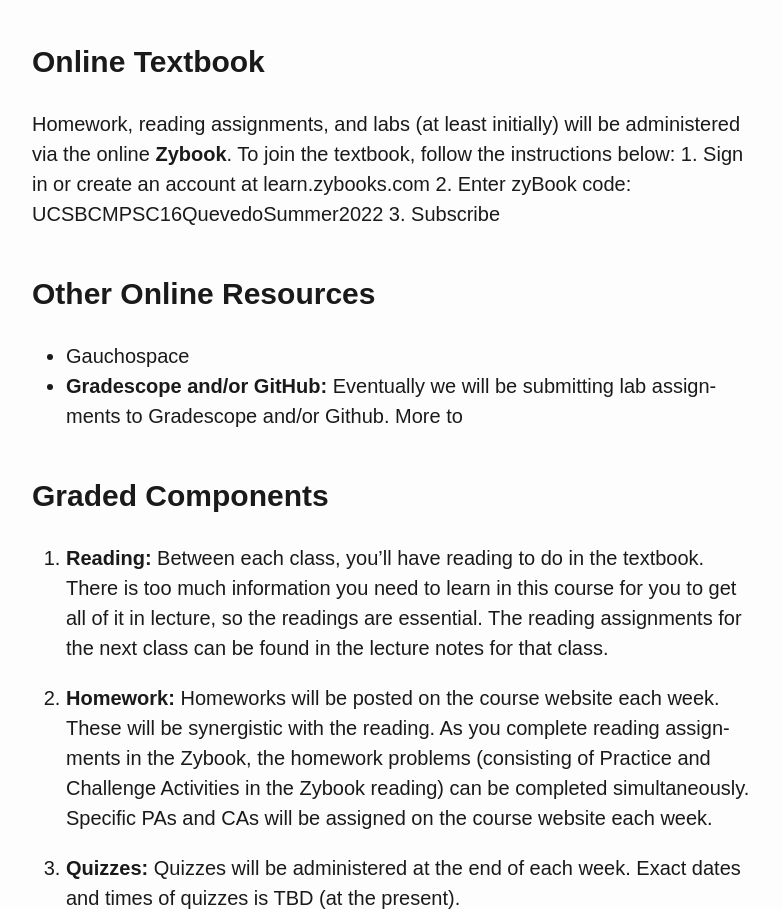
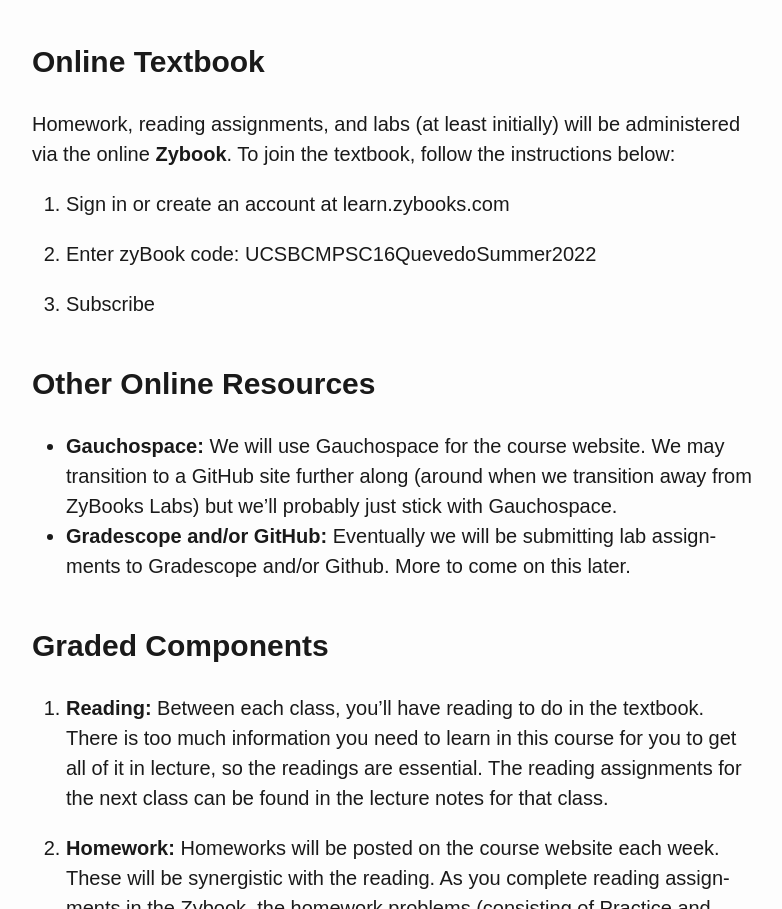
Before and after one commit to amquevedo/amquevedo.github.io, a plain HTML site: page index.html in a window 1280 px wide. Shown: the part 1587-2496 px from the top of the page, without its empty margins (248-1030 px from the left). Drawn offline with Linux system fonts and the light colour scheme.

Commit message:
Add files via upload

```diff
--- a/index.html
+++ b/index.html
@@ -211,14 +211,21 @@ lab section you are registered for.</p>
 <h2 id="online-textbook">Online Textbook</h2>
 <p>Homework, reading assignments, and labs (at least initially) will be
 administered via the online <strong>Zybook</strong>. To join the
-textbook, follow the instructions below: 1. Sign in or create an account
-at learn.zybooks.com 2. Enter zyBook code: UCSBCMPSC16QuevedoSummer2022
-3. Subscribe</p>
+textbook, follow the instructions below:</p>
+<ol type="1">
+<li><p>Sign in or create an account at learn.zybooks.com</p></li>
+<li><p>Enter zyBook code: UCSBCMPSC16QuevedoSummer2022</p></li>
+<li><p>Subscribe</p></li>
+</ol>
 <h2 id="other-online-resources">Other Online Resources</h2>
 <ul>
-<li>Gauchospace</li>
+<li><strong>Gauchospace:</strong> We will use Gauchospace for the course
+website. We may transition to a GitHub site further along (around when
+we transition away from ZyBooks Labs) but we’ll probably just stick with
+Gauchospace.</li>
 <li><strong>Gradescope and/or GitHub:</strong> Eventually we will be
-submitting lab assignments to Gradescope and/or Github. More to</li>
+submitting lab assignments to Gradescope and/or Github. More to come on
+this later.</li>
 </ul>
 <h2 id="graded-components">Graded Components</h2>
 <ol type="1">
```
